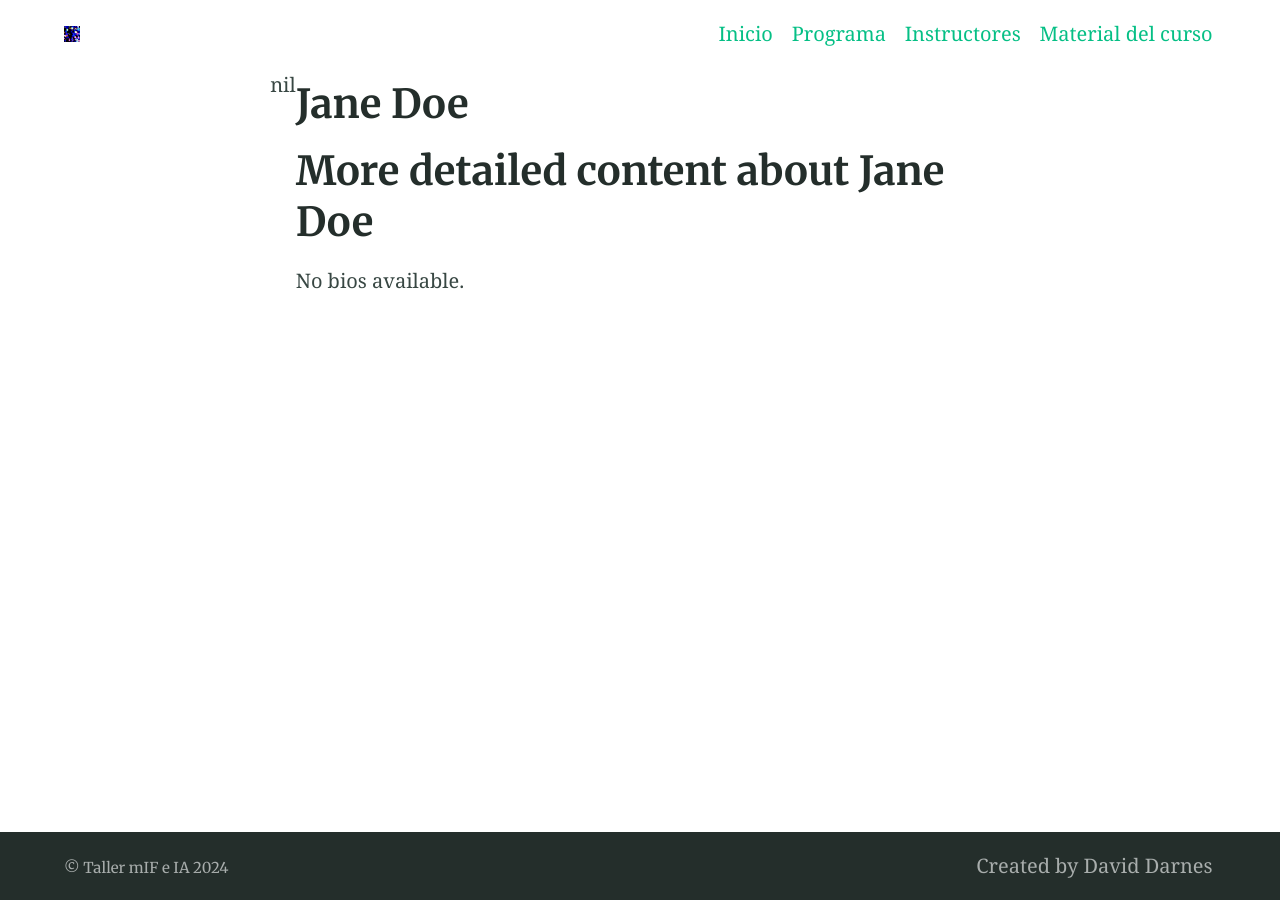
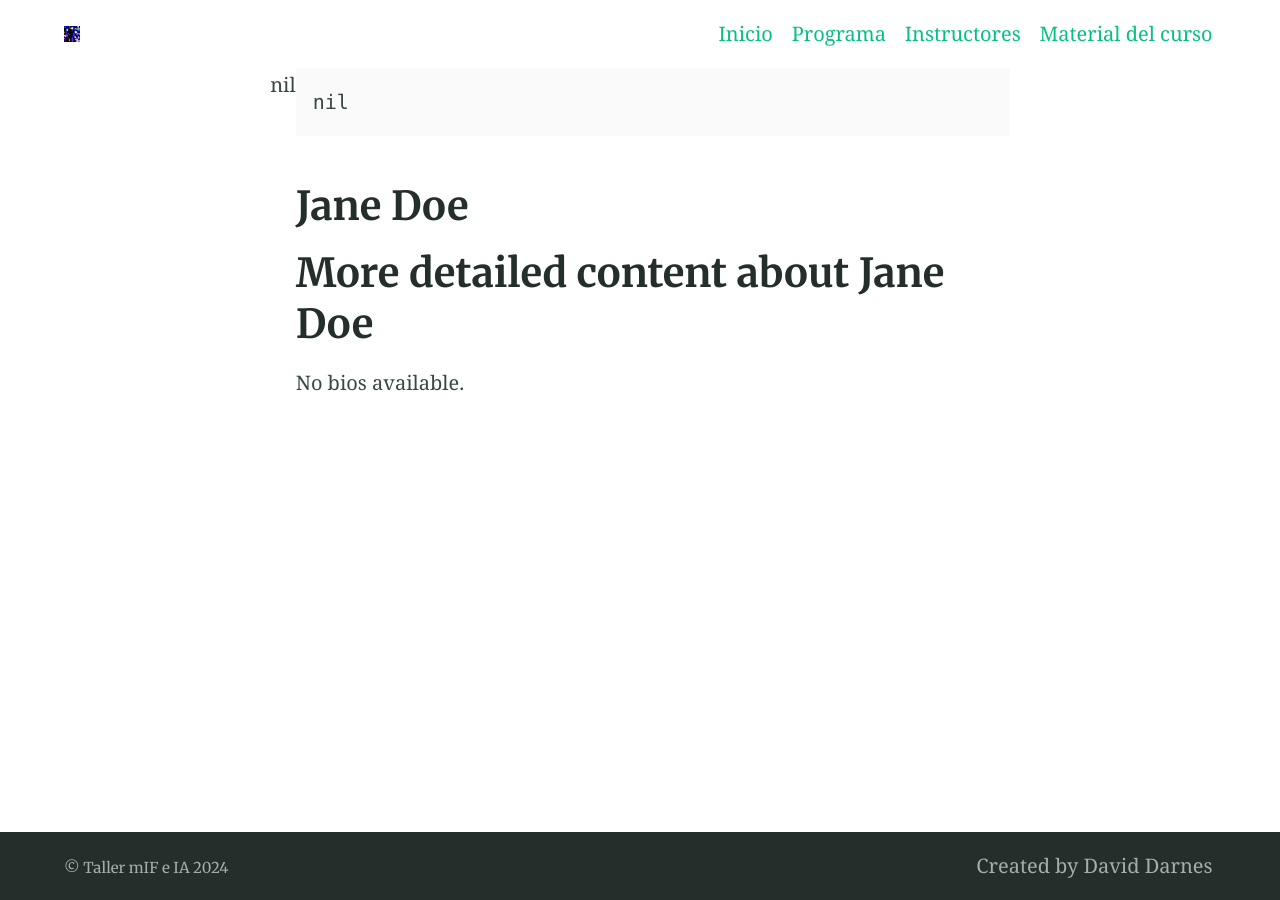
Before and after one commit to acnilo/202411_LNMA_IA-mIF, a Jekyll site: the page built from _bios/jane-doe.md, in a window 1280 px wide. Built offline with Jekyll 4.4.1, drawn with Linux system fonts in a browser that asks for light colours.

Commit message:
Update bio.html

```diff
--- a/_layouts/bio.html
+++ b/_layouts/bio.html
@@ -10,6 +10,7 @@ layout: default
 
     <article class="article  article--page  typeset">
 
+      <pre>{{ paginator | inspect }}</pre>
       {% if paginator.bios %}
         {% assign collectiondata = site.collections | where: "label", page.collectionpage | first %}
         <h1>{{ collectiondata.title }}</h1>
```
